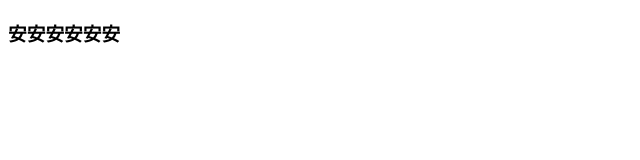
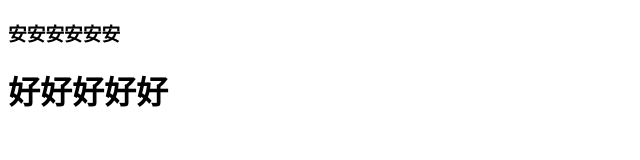
Before and after one commit to cindy52021/gitTest2, a plain HTML site: page index.html in a window 1280 px wide. Shown: the whole page, without its empty margins (0-640 px from the left). Drawn offline with Linux system fonts and the light colour scheme.

Commit message:
修改與新增檔案

```diff
--- a/index.html
+++ b/index.html
@@ -8,5 +8,6 @@
 </head>
 <body>
     <h3>安安安安安安</h3>
+    <h1>好好好好好</h1>
 </body>
 </html>
```
Also changed, not shown: page.html (added).
